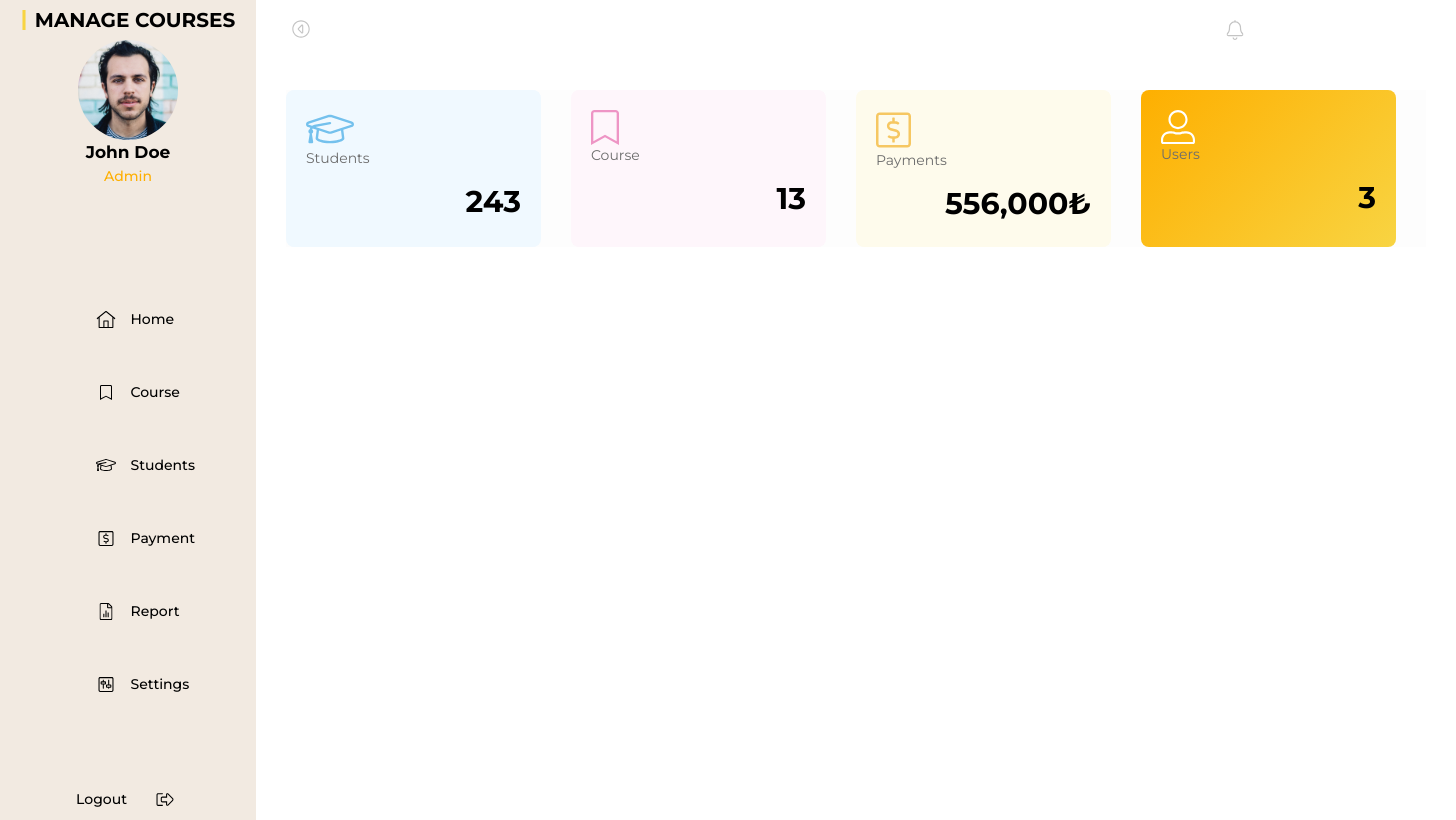
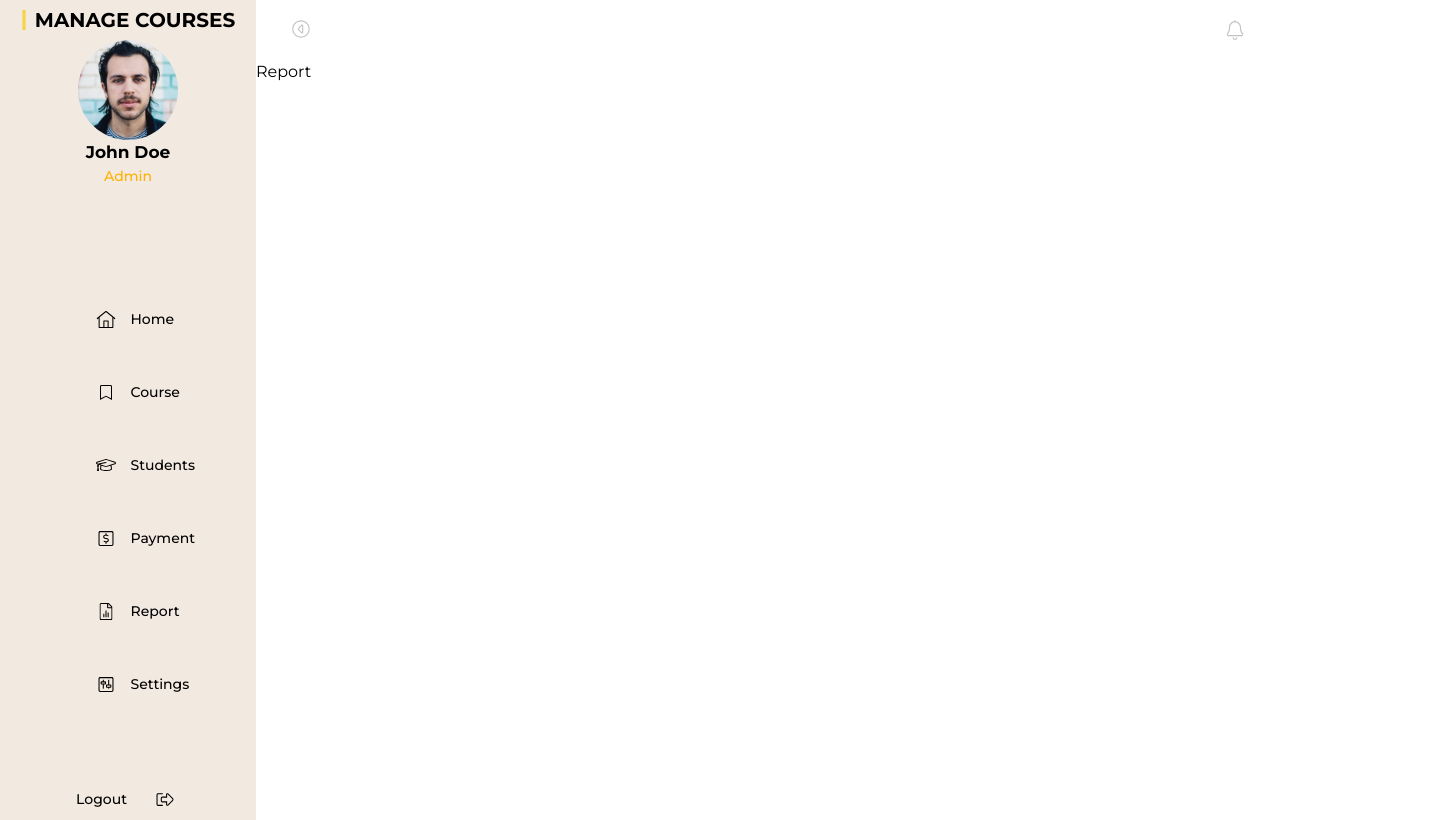
Before and after one commit to tceyhan/nextjs-student-app, a Next.js app: page /dashboard/report in a window 1280 px wide. Shown: the whole page, 1456 px wide, since content can reach past the window. Built offline with nearby package versions, Linux system fonts and the light colour scheme.

Commit message:
layout add

```diff
--- a/app/components/asideMenu/AsideMenu.jsx
+++ b/app/components/asideMenu/AsideMenu.jsx
@@ -31,7 +31,7 @@ const AsideMenu = () => {
           className={styles.img}
           src={avatar}
           alt="avatar"
-          priority={false}
+          priority={true}
         />
         <h4 className={styles.name}>John Doe</h4>
         <h5 className={styles.position}>Admin</h5>
@@ -41,7 +41,7 @@ const AsideMenu = () => {
           <Home className={styles.icon} />
           <h6 className={styles.menuName}>Home</h6>
         </Link>
-        <Link className={styles.menu} href="/course">
+        <Link className={styles.menu} href="/dashboard/course">
           <Bookmark className={styles.icon} />
           <h6 className={styles.menuName}>Course</h6>
         </Link>
@@ -49,15 +49,15 @@ const AsideMenu = () => {
           <Graduation className={styles.icon} />
           <h6 className={styles.menuName}>Students</h6>
         </Link>
-        <Link className={styles.menu} href="/payment">
+        <Link className={styles.menu} href="/dashboard/payment">
           <UsdSquare className={styles.icon} />
           <h6 className={styles.menuName}>Payment</h6>
         </Link>
-        <Link className={styles.menu} href="/report">
+        <Link className={styles.menu} href="/dashboard/report">
           <Report className={styles.icon} />
           <h6 className={styles.menuName}>Report</h6>
         </Link>
-        <Link className={styles.menu} href="/settings">
+        <Link className={styles.menu} href="/dashboard/settings">
           <Settings className={styles.icon} />
           <h6 className={styles.menuName}>Settings</h6>
         </Link>
--- /dev/null
+++ b/app/dashboard/course/page.jsx
@@ -0,0 +1,7 @@
+import React from "react";
+
+const Course = () => {
+  return <div>Course</div>;
+};
+
+export default Course;
--- a/app/dashboard/layout.js
+++ b/app/dashboard/layout.js
@@ -2,8 +2,8 @@ import React from "react";
 import AsideMenu from "../components/asideMenu/AsideMenu";
 import TopComp from "../components/topComponent/TopComp";
 
-function DashBoardLayout({ children }) {
-  console.log(children);
+function DashBoardLayout({ children, ...rest }) {
+  console.log(rest);
   return (
     <div className="flex  items-start justify-start">
       <AsideMenu  className="flex"/>
--- /dev/null
+++ b/app/dashboard/payment/page.jsx
@@ -0,0 +1,7 @@
+import React from "react";
+
+const Payment = () => {
+  return <div>Payment</div>;
+};
+
+export default Payment;
--- /dev/null
+++ b/app/dashboard/report/page.jsx
@@ -0,0 +1,7 @@
+import React from "react";
+
+const Report = () => {
+  return <div>Report</div>;
+};
+
+export default Report;
--- /dev/null
+++ b/app/dashboard/settings/page.jsx
@@ -0,0 +1,7 @@
+import React from "react";
+
+const Settings = () => {
+  return <div>Settings</div>;
+};
+
+export default Settings;
--- a/app/dashboard/student/styles.module.css
+++ b/app/dashboard/student/styles.module.css
@@ -49,7 +49,7 @@
   color: #acacac;
   font-size: 12px;
   font-weight: 600;
-  /* border:1px solid #000; */
+
   width: 140px;
   justify-content: center;
   align-items: center;
@@ -59,7 +59,7 @@
   color: #acacac;
   font-size: 12px;
   font-weight: 600;
-  /* border:1px solid #000; */
+
   width: 60px;
   justify-content: center;
   align-items: center;
@@ -75,7 +75,7 @@
   letter-spacing: 0.3px;
 }
 .option {
-  color: #4B506D;
+  color: #4b506d;
   font-size: 14px;
   font-family: Mulish;
   font-style: normal;
--- a/app/layout.js
+++ b/app/layout.js
@@ -1,4 +1,3 @@
-import './styles/reset.css'
 import './styles/globals.css'
 import { Montserrat } from 'next/font/google'
 
@@ -11,8 +10,8 @@ export const metadata = {
 
 export default function RootLayout({ children }) {
   return (
-    <html lang="en">
-      <body className={montserrat.className}>
+    <html lang="en" suppressHydrationWarning={true}>
+      <body className={montserrat.className} suppressHydrationWarning={true} >
         {children}
       </body>
     </html>
--- a/app/styles/reset.css
+++ /dev/null
@@ -1,48 +0,0 @@
-/* http://meyerweb.com/eric/tools/css/reset/
-   v2.0 | 20110126
-   License: none (public domain)
-*/
-
-html, body, div, span, applet, object, iframe,
-h1, h2, h3, h4, h5, h6, p, blockquote, pre,
-a, abbr, acronym, address, big, cite, code,
-del, dfn, em, img, ins, kbd, q, s, samp,
-small, strike, strong, sub, sup, tt, var,
-b, u, i, center,
-dl, dt, dd, ol, ul, li,
-fieldset, form, label, legend,
-table, caption, tbody, tfoot, thead, tr, th, td,
-article, aside, canvas, details, embed,
-figure, figcaption, footer, header, hgroup,
-menu, nav, output, ruby, section, summary,
-time, mark, audio, video {
-	margin: 0;
-	padding: 0;
-	border: 0;
-	font-size: 100%;
-	font: inherit;
-	vertical-align: baseline;
-}
-/* HTML5 display-role reset for older browsers */
-article, aside, details, figcaption, figure,
-footer, header, hgroup, menu, nav, section {
-	display: block;
-}
-body {
-	line-height: 1;
-}
-ol, ul {
-	list-style: none;
-}
-blockquote, q {
-	quotes: none;
-}
-blockquote:before, blockquote:after,
-q:before, q:after {
-	content: '';
-	content: none;
-}
-table {
-	border-collapse: collapse;
-	border-spacing: 0;
-}
```
